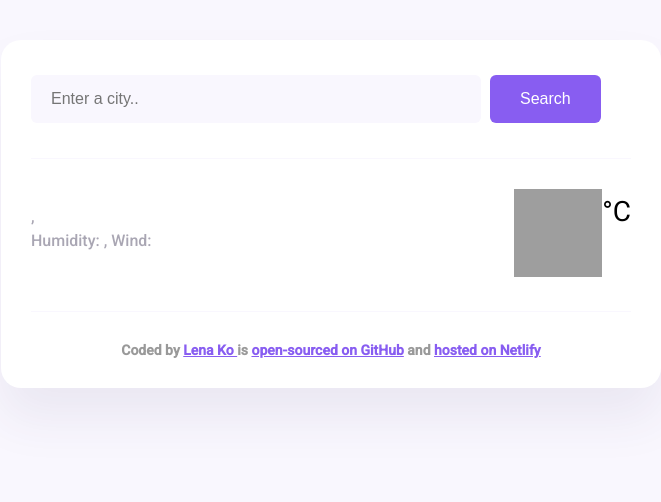
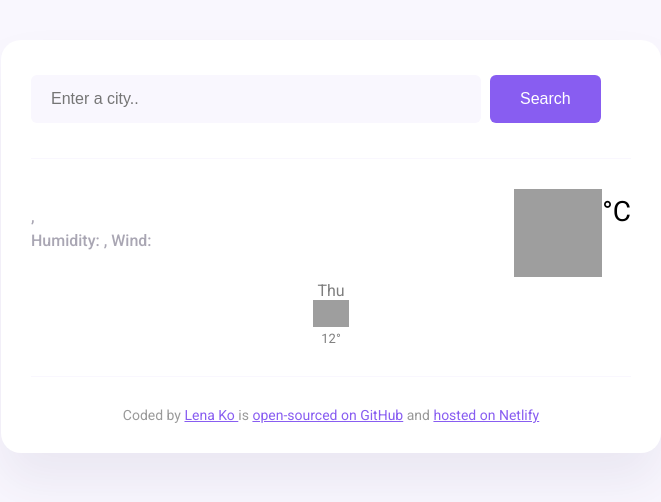
Before and after one commit to lenako6/meteo, a plain HTML site: page index.html in a window 1280 px wide. Shown: the whole page, without its empty margins (309-970 px from the left). Drawn offline with nearby package versions, Linux system fonts and the light colour scheme; no server answers; grey boxes are pictures that could not be loaded.

Commit message:
Added the forecast HTML and CSS

```diff
--- a/index.html
+++ b/index.html
@@ -50,6 +50,22 @@
             <div class="weather-app-unit">°C</div>
           </div>
         </div>
+        <div class="weather-forecast">
+          <div class="row">
+            <div class="col-2">
+              <div class="weather-forecast-date">Thu</div>
+
+              <img
+                src="https://shecodes-assets.s3.amazonaws.com/api/weather/icons/rain-day.png"
+                alt=""
+                width="36"
+              />
+              <div class="weather-forecast-temperatures">
+                <span class="weather-forecast-temperature-min">12°</span>
+              </div>
+            </div>
+          </div>
+        </div>
       </main>
 
       <footer>
@@ -64,6 +80,7 @@
         >
       </footer>
     </div>
+
     <script src="src/index.js"></script>
   </body>
 </html>
--- a/src/index.js
+++ b/src/index.js
@@ -12,6 +12,7 @@ function refreshWeather(response) {
   icon.innerHTML = `<img
                 src="${response.data.condition.icon_url}"
                 class="weather-app-icon">`;
+  console.log(response.data);
 
   cityElement.innerHTML = response.data.city;
   descriptionElement.innerHTML = response.data.condition.description;
--- a/src/style.css
+++ b/src/style.css
@@ -20,7 +20,6 @@ footer {
   text-align: center;
   font-size: 14px;
   color: rgba(0, 0, 0, 0.4);
-  font-weight: bold;
 }
 
 .weather-app {
@@ -87,3 +86,18 @@ footer {
   font-size: 16px;
   margin: 5px;
 }
+.weather-forecast {
+  margin-top: 20 px;
+  text-align: center;
+  color: #000;
+}
+.weather-forecast-date {
+  font-size: 16px;
+  opacity: 0.5;
+}
+.weather-forecast-temperatures {
+  font-size: 13px;
+}
+.weather-forecast-temperature-min {
+  opacity: 0.5;
+}
```
